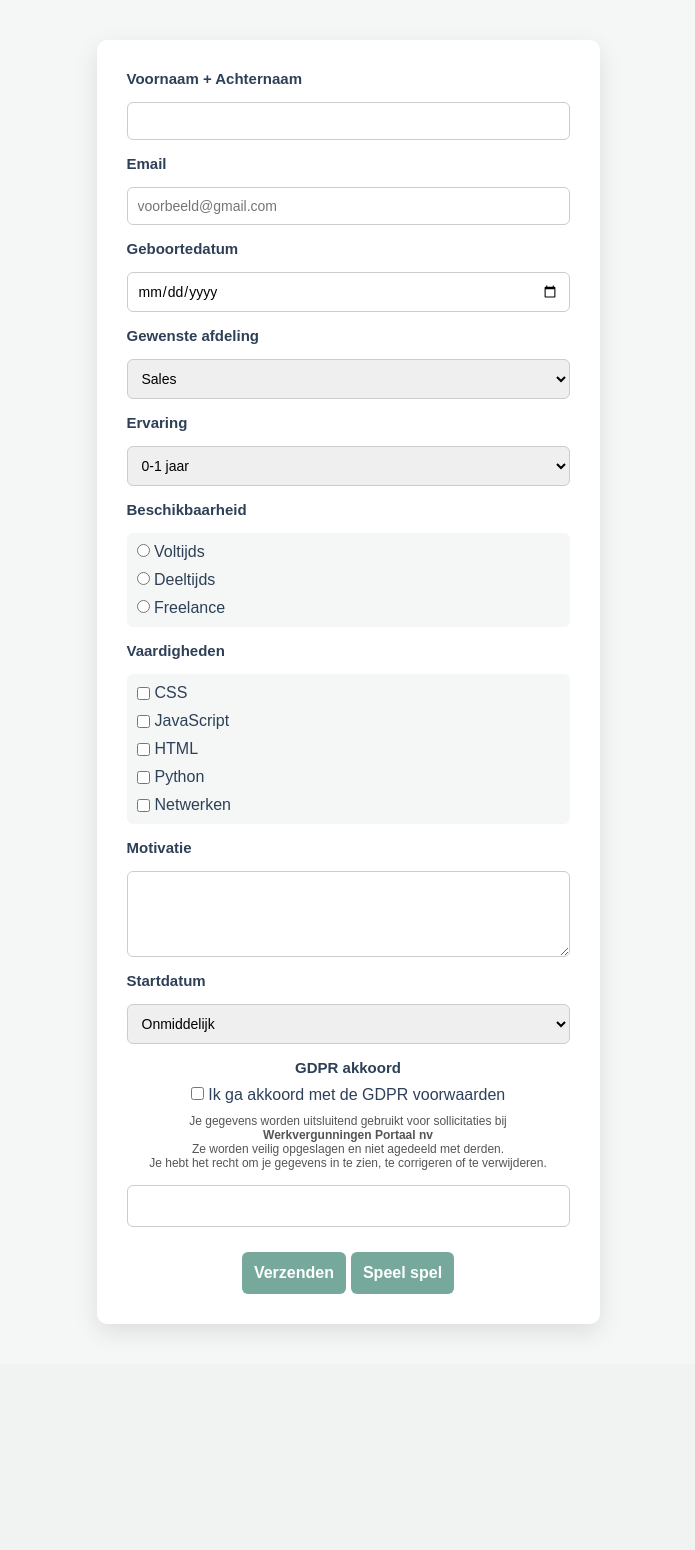
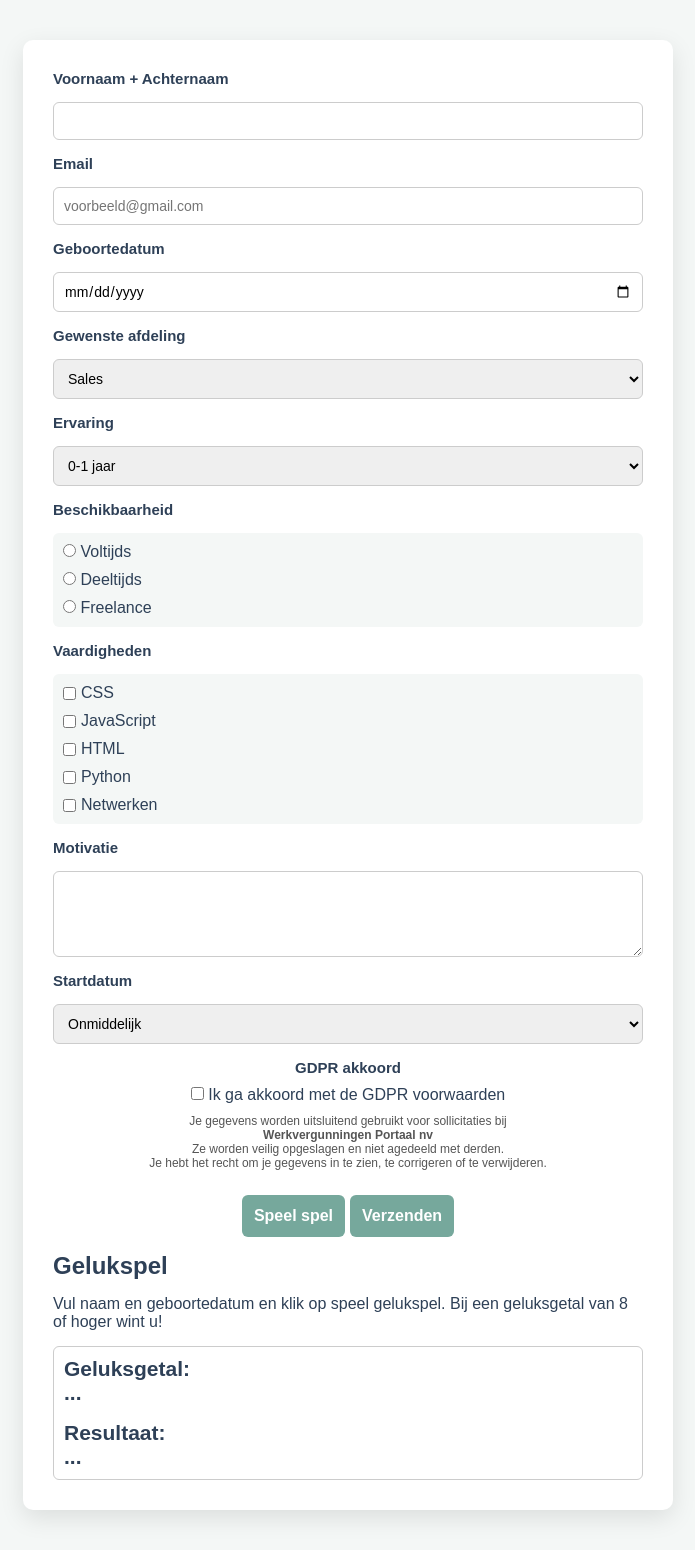
Before and after one commit to Lukaskaktus1/GSP_LUNAS_WerkVergunningen, a PHP site: page /CASES/index.html in a window 1280 px wide. Shown: the part 110-1660 px from the top of the page, without its empty margins (292-987 px from the left). Before the commit the page ends 1437 px from the top, so only its background shows below. Run offline with PHP 8.4, Linux system fonts and the light colour scheme.

Commit message:
formulier

```diff
--- a/CASES/CSS/style.css
+++ b/CASES/CSS/style.css
@@ -139,17 +139,6 @@ button:hover {
     justify-content: center;
 }
 
-#resultaat {
-    padding: 10px;
-    min-height: 20px;
-    font-weight: bold;
-    font-size: 18px;
-    text-align: center;
-    border-radius: 6px;
-    display: inline-block;
-    overflow: hidden;
-}
-
 .slide-in {
     transform: translateX(-120px);
     opacity: 0;
--- a/CASES/JAVASCRIPT/geluksspel.js
+++ b/CASES/JAVASCRIPT/geluksspel.js
@@ -18,23 +18,48 @@ var geluksGetal = Math.round(resultaat * 10) % 11; // Getal tussen 0-10
 
 // 5. Winnaar als geluksGetal >= 8
 var gewonnen = (geluksGetal >= 8);
-
-var resultaatDiv = document.getElementById('resultaat');
-
+// 6. Toon resultaat
 if (gewonnen) {
-    resultaatDiv.innerHTML = geluksGetal;
+ document.getElementById('resultaat').innerHTML = 'Gefeliciteerd! Je won!';
 } else {
-    resultaatDiv.innerHTML = "Jammer, volgende keer!";
+ document.getElementById('resultaat').innerHTML = 'Jammer, volgende keer!';
 }
 
-// animatie resetten
-resultaatDiv.classList.remove("active");
-resultaatDiv.classList.add("slide-in");
-
-setTimeout(function() {
-    resultaatDiv.classList.add("active");
-}, 10);
-
+document.getElementById("geluksgetal_input").value = geluksGetal;
+document.getElementById("resultaat_input").value = gewonnen ? "Gefeliciteerd! Je won!" : "Jammer, volgende keer!";
 
 
 }
+
+function speelGelukspel() {
+
+
+// 1. Tel het aantal letters in de volledige naam (zonder spaties)
+var naam = document.getElementById('voornaam_achternaam').value;
+var aantalLetters = naam.replace(/\s/g, '').length;
+
+// 2. Haal de geboortemaand op (1-12)
+var geboortedatum = document.getElementById('geboortedatum').value;
+var geboorteMaand = new Date(geboortedatum).getMonth() + 1;
+
+// 3. Genereer een random getal tussen 1 en 100
+var randomGetal = Math.floor(Math.random() * 100) + 1;
+
+// 4. Bereken het geluksgetal
+var resultaat = (aantalLetters * geboorteMaand) / randomGetal;
+var geluksGetal = Math.round(resultaat * 10) % 11; // Getal tussen 0-10
+// 5. Winnaar als geluksGetal >= 8
+var gewonnen = (geluksGetal >= 8);
+// 6. Toon resultaat
+if (gewonnen) {
+ document.getElementById('resultaat').innerHTML = 'Gefeliciteerd! Je won!';
+} else {
+ document.getElementById('resultaat').innerHTML = 'Jammer, volgende keer!';
+}
+
+document.getElementById('geluksgetal').textContent = geluksGetal;
+
+document.getElementById("geluksgetal_input").value = geluksGetal;
+document.getElementById("resultaat_input").value = gewonnen ? "Gefeliciteerd! Je won!" : "Jammer, volgende keer!";
+
+}
--- a/CASES/index.html
+++ b/CASES/index.html
@@ -111,14 +111,29 @@
                     </label>
                 </div>
 
-                <div class="Resultaat_Spelletje">
-                    <span id="resultaat"></span>
+                <div class="buttons">
+                    <button type="button" onclick="speelGelukspel()">Speel spel</button>
+                    <button type="submit">Verzenden</button>
                 </div>
 
-                <div class="buttons">
-                    <button type="submit">Verzenden</button>
-                    <button type="button" onclick="Geluksspel()">Speel spel</button>
+                <h1>Gelukspel</h1>
+                <p>Vul naam en geboortedatum en klik op speel gelukspel. Bij een geluksgetal van 8 of hoger wint u!</p>
+
+
+                <div class="Resultaat_Spelletje">
+                    <h1>Geluksgetal: </h1>
+                    <h2 id="geluksgetal" >...</h2>
+                    <br>
+                    <h1>Resultaat:</h1>
+                    <h2 id="resultaat">...</h2>
                 </div>
+
+
+                <input type="hidden" id="geluksgetal_input" name="geluksgetal">
+                <input type="hidden" id="resultaat_input" name="resultaat">
+                </div>
+
+
             </form>
         </section>
     </main>
```
